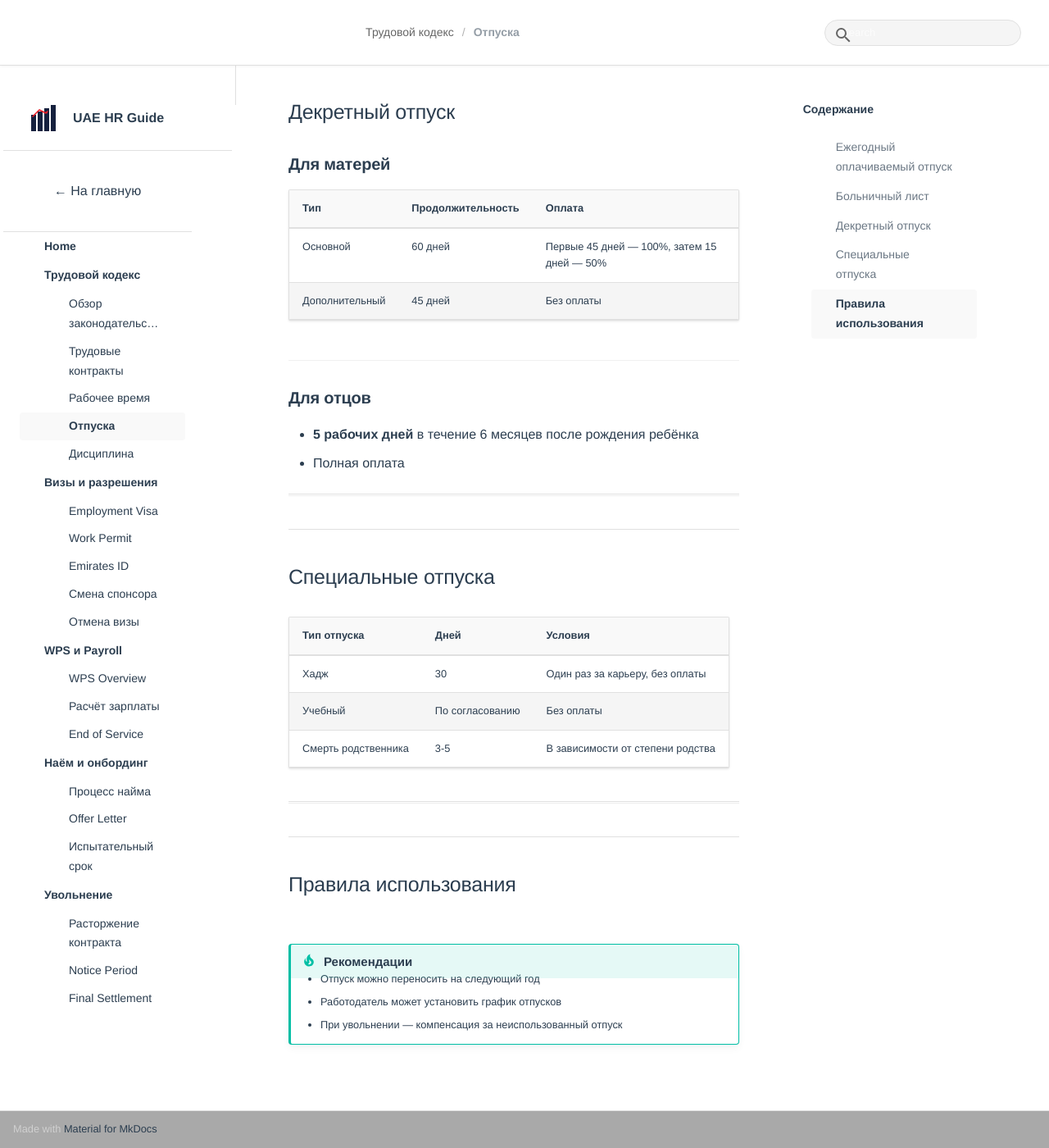
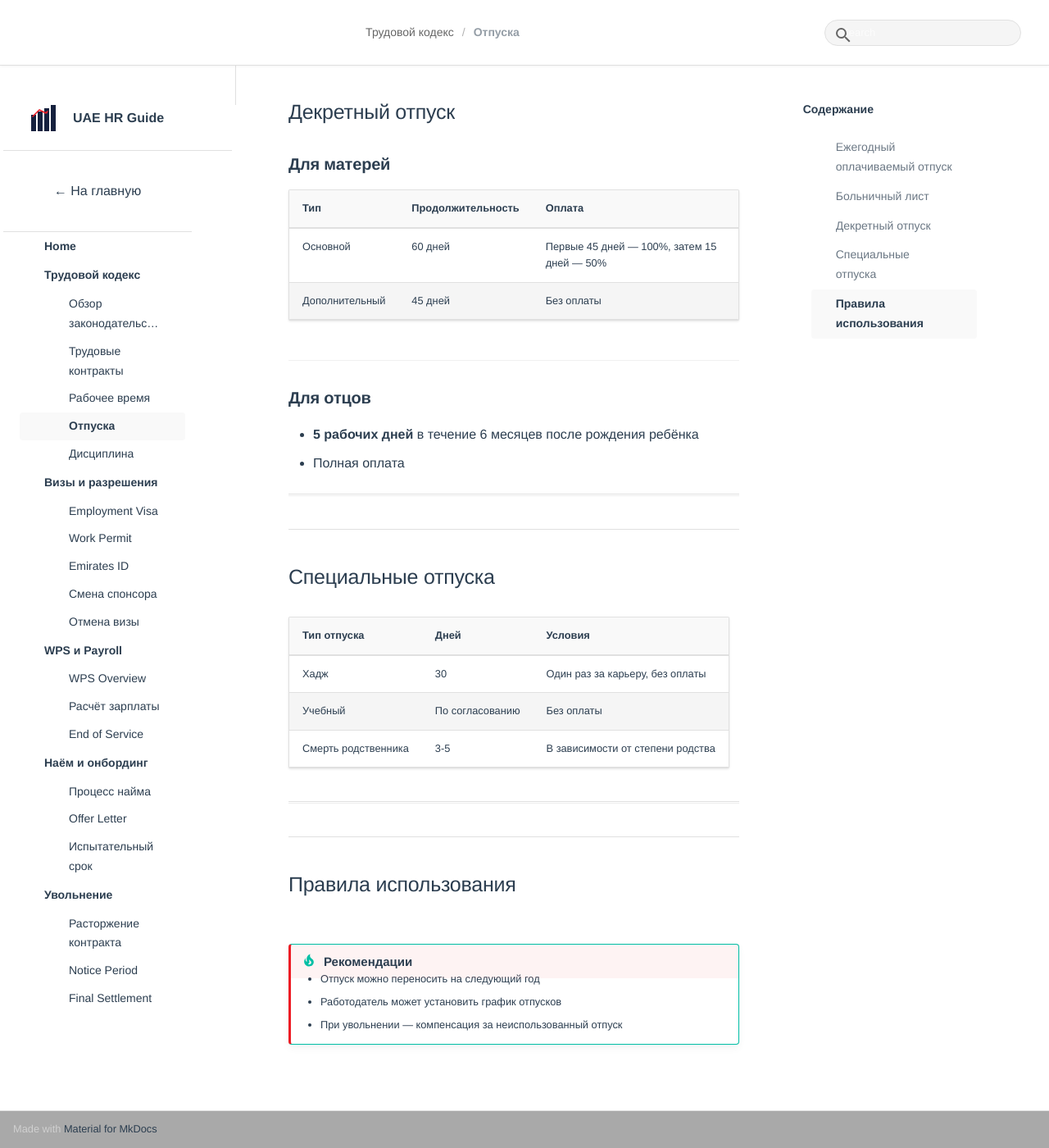
Before and after one commit to palukhina79-hash/uae-hr-guide, an MkDocs documentation site: the page built from docs/01_трудовой_кодекс/014_отпуска.md, in a window 1280 px wide and 1400 px high, scrolled down 1176 px. Shown: the whole window at 82% size. Built offline with MkDocs 1.6.1 and Material for MkDocs 9.7.7, drawn with Linux system fonts in a browser that asks for light colours; some web fonts are replaced.

Commit message:
Update brand.css

```diff
--- a/docs/stylesheets/brand.css
+++ b/docs/stylesheets/brand.css
@@ -1389,7 +1389,24 @@ button:focus-visible {
 /* Target all green text and replace with red */
 .md-typeset .trend.up,
 .md-typeset .status.success,
-.md-typeset .alert.success {
+.md-typeset .alert.success,
+.md-typeset .admonition.success,
+.md-typeset .admonition.tip,
+.md-typeset .admonition.check {
+  border-left-color: #ed1c24 !important;
+  color: #ed1c24 !important;
+}
+
+.md-typeset .admonition.success>.admonition-title,
+.md-typeset .admonition.tip>.admonition-title,
+.md-typeset .admonition.check>.admonition-title {
+  background-color: rgba(237, 28, 36, 0.05) !important;
+  border-bottom-color: #ed1c24 !important;
+}
+
+.md-typeset .admonition.success>.admonition-title::before,
+.md-typeset .admonition.tip>.admonition-title::before,
+.md-typeset .admonition.check>.admonition-title::before {
   color: #ed1c24 !important;
 }
 
```
